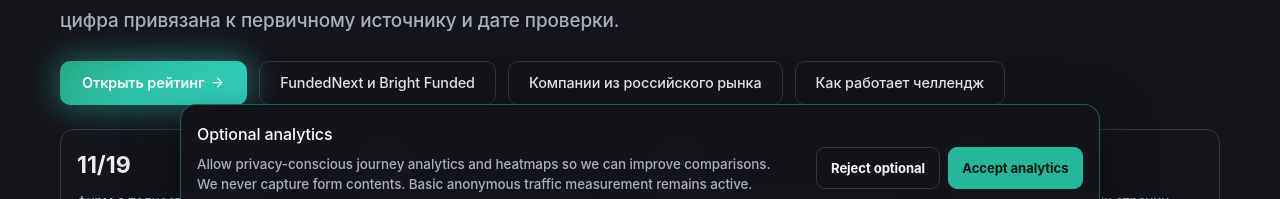
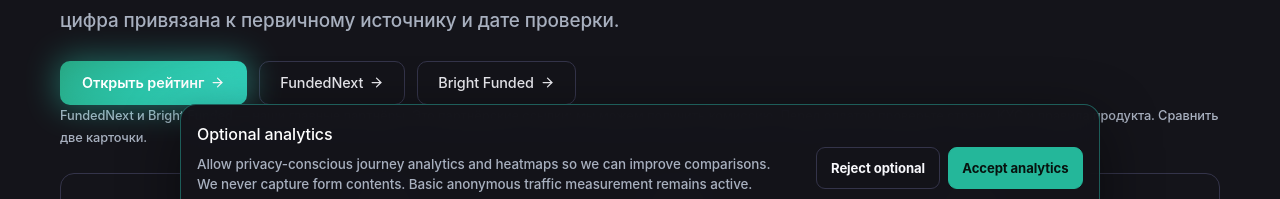
Before and after one commit to Vilmanis99/tradersfund, a Next.js app: page /ru in a window 1280 px wide. Shown: the part 535-734 px from the top of the page. Built offline with nearby package versions, Linux system fonts and the light colour scheme; no server answers.

Commit message:
Feature Russian homepage partners

```diff
--- a/app/ru/page.tsx
+++ b/app/ru/page.tsx
@@ -130,20 +130,21 @@ export default function RussianHomePage() {
             тип просадки, этапы оценки, базовую долю прибыли и условия выплаты.
             Каждая цифра привязана к первичному источнику и дате проверки.
           </p>
-          <div className="ru-actions">
+          <div className="ru-actions" data-russian-home-hero-partners="fundednext-bright-funded">
             <Link href="/ru/luchshie-prop-firmy" className="btn-primary btn-glow">
               Открыть рейтинг <ArrowRight size={15} aria-hidden="true" />
             </Link>
-            <Link href="#glavnye-partnery" className="btn-outline">
-              FundedNext и Bright Funded
+            <Link href="/go/fundednext?from=ru-home-hero-fundednext" rel="sponsored nofollow noopener" className="btn-outline">
+              FundedNext <ArrowRight size={15} aria-hidden="true" />
             </Link>
-            <Link href="/ru/rossiyskie-prop-kompanii" className="btn-outline">
-              Компании из российского рынка
-            </Link>
-            <Link href="/ru/kak-rabotayut-chellendzhi-prop-firm" className="btn-outline">
-              Как работает челлендж
+            <Link href="/go/bright-funded?from=ru-home-hero-bright-funded" rel="sponsored nofollow noopener" className="btn-outline">
+              Bright Funded <ArrowRight size={15} aria-hidden="true" />
             </Link>
           </div>
+          <p className="ru-source-line">
+            FundedNext и Bright Funded — наши главные партнёры. Это партнёрские ссылки: мы можем получить комиссию.
+            {' '}Перед оплатой проверьте страну, KYC и правила продукта. <Link href="#glavnye-partnery">Сравнить две карточки</Link>.
+          </p>
           <div className="ru-stats" aria-label="Текущий охват данных">
             <div className="ru-stat"><strong>{fullyFreshFirmCount}/{firms.length}</strong><span>фирм с полностью свежими продуктами</span></div>
             <div className="ru-stat"><strong>{freshChallenges.length}</strong><span>продуктов, проверенных не более 30 дней назад</span></div>
```
Also changed, not shown: scripts/audit-reviews.mjs, scripts/release-crawl.mjs.
